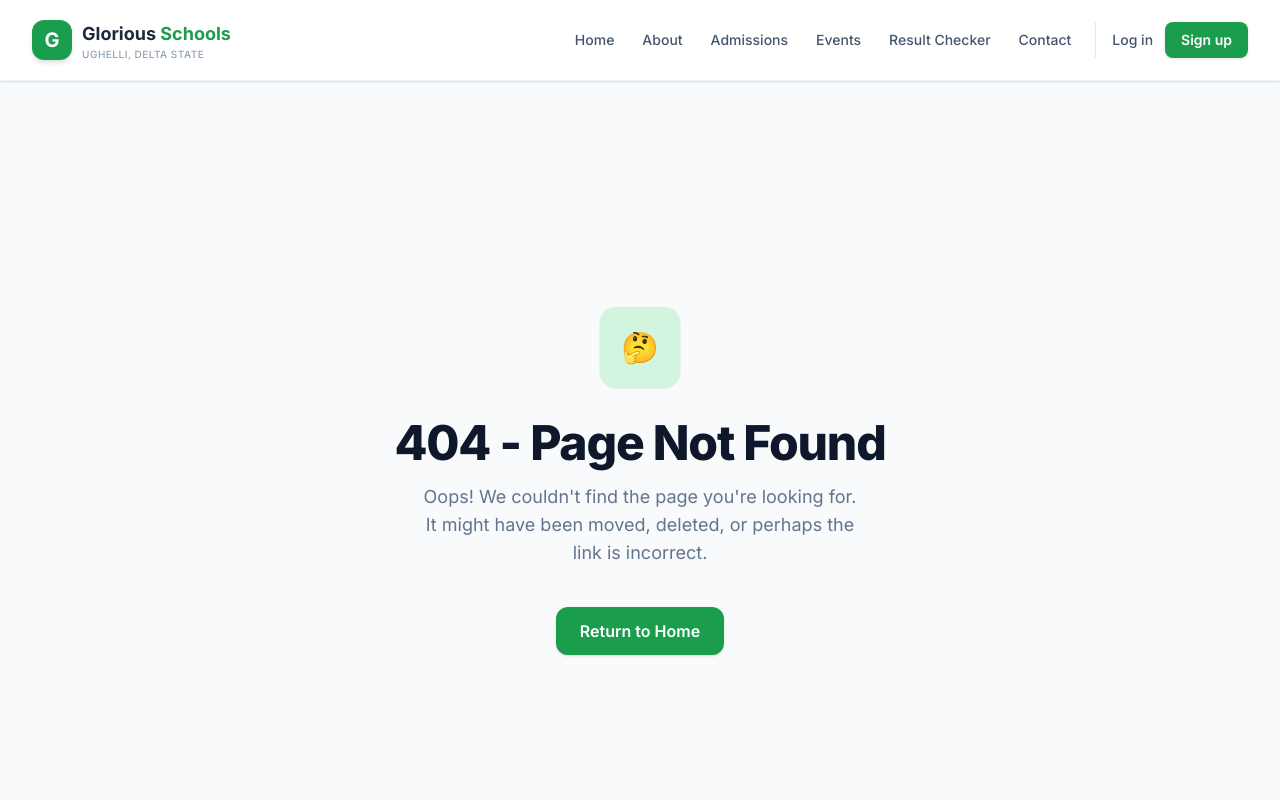
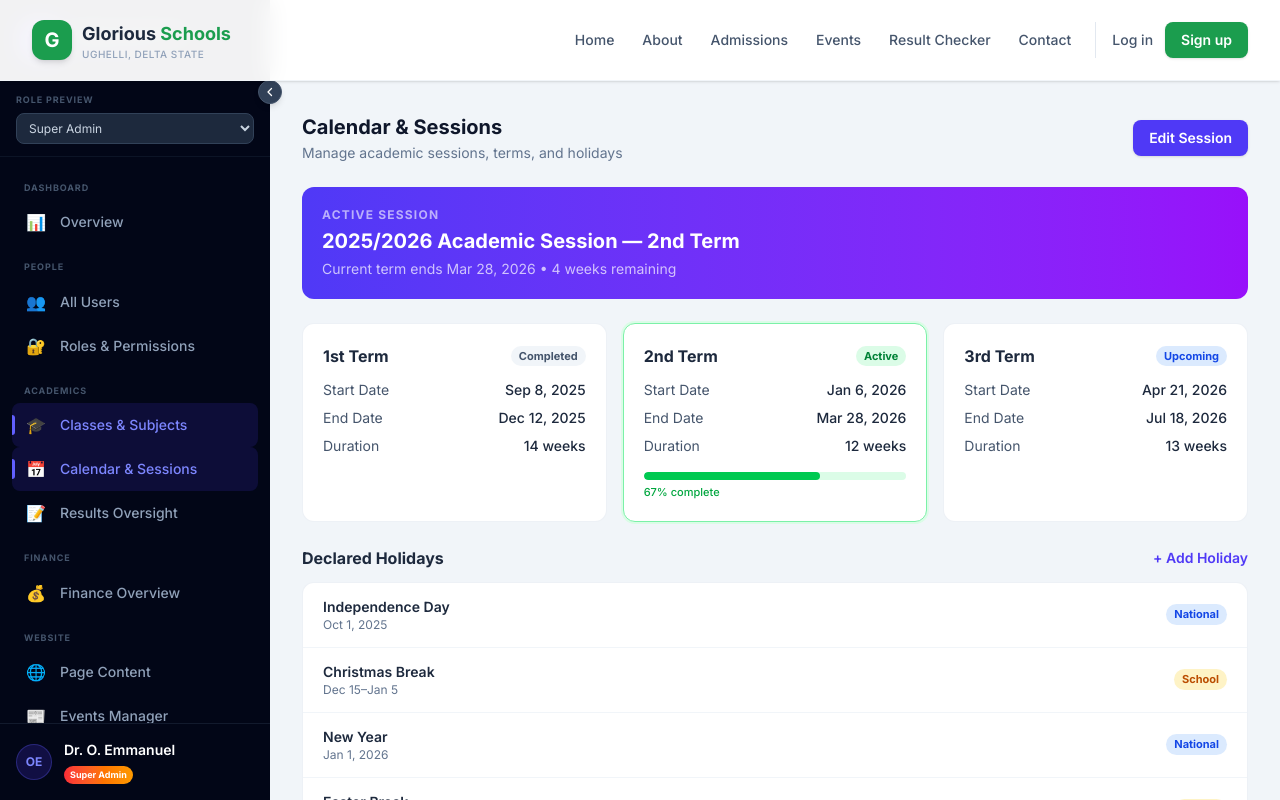
Before and after one commit to efebryan/glorious-school, a Next.js app: page /admin/academics/calendar in a window 1280 px wide. Before the commit this address had no page. Shown: the top 800 px of the page. Built offline with nearby package versions, Linux system fonts and the light colour scheme.

Commit message:
auto-commit: 4/23/2026, 5:06:05 PM

```diff
--- /dev/null
+++ b/src/app/admin/academics/calendar/page.tsx
@@ -0,0 +1,86 @@
+"use client";
+
+const TERMS = [
+  { name: "1st Term", start: "Sep 8, 2025", end: "Dec 12, 2025", weeks: 14, status: "Completed" },
+  { name: "2nd Term", start: "Jan 6, 2026", end: "Mar 28, 2026", weeks: 12, status: "Active" },
+  { name: "3rd Term", start: "Apr 21, 2026", end: "Jul 18, 2026", weeks: 13, status: "Upcoming" },
+];
+
+const HOLIDAYS = [
+  { name: "Independence Day", date: "Oct 1, 2025", type: "National" },
+  { name: "Christmas Break", date: "Dec 15–Jan 5", type: "School" },
+  { name: "New Year", date: "Jan 1, 2026", type: "National" },
+  { name: "Easter Break", date: "Apr 3–6, 2026", type: "School" },
+  { name: "Workers' Day", date: "May 1, 2026", type: "National" },
+  { name: "Children's Day", date: "May 27, 2026", type: "National" },
+  { name: "Mid-Term Break", date: "Jun 20–28, 2026", type: "School" },
+];
+
+const STATUS_COLORS: Record<string, string> = {
+  Completed: "bg-slate-100 text-slate-600",
+  Active: "bg-green-100 text-green-700",
+  Upcoming: "bg-blue-100 text-blue-700",
+};
+
+export default function CalendarPage() {
+  return (
+    <div className="p-4 sm:p-6 lg:p-8 max-w-[1400px] mx-auto space-y-6">
+      <div className="flex flex-col sm:flex-row sm:items-center sm:justify-between gap-3">
+        <div>
+          <h1 className="text-xl font-bold text-slate-900">Calendar & Sessions</h1>
+          <p className="text-sm text-slate-500 mt-0.5">Manage academic sessions, terms, and holidays</p>
+        </div>
+        <button className="px-4 py-2 bg-indigo-600 hover:bg-indigo-700 text-white text-sm font-semibold rounded-lg transition-colors shadow-sm">Edit Session</button>
+      </div>
+
+      {/* Active Session Banner */}
+      <div className="bg-gradient-to-r from-indigo-600 to-purple-600 rounded-xl p-5 text-white">
+        <p className="text-xs font-bold uppercase tracking-widest text-white/60 mb-1">Active Session</p>
+        <h2 className="text-xl font-bold">2025/2026 Academic Session — 2nd Term</h2>
+        <p className="text-sm text-white/70 mt-1">Current term ends Mar 28, 2026 • 4 weeks remaining</p>
+      </div>
+
+      {/* Term Cards */}
+      <div className="grid grid-cols-1 md:grid-cols-3 gap-4">
+        {TERMS.map((t, i) => (
+          <div key={i} className={`bg-white rounded-xl border p-5 ${t.status === "Active" ? "border-green-300 ring-2 ring-green-100" : "border-slate-200/60"}`}>
+            <div className="flex items-center justify-between mb-3">
+              <h3 className="font-bold text-slate-800">{t.name}</h3>
+              <span className={`text-[11px] font-bold px-2 py-0.5 rounded-full ${STATUS_COLORS[t.status]}`}>{t.status}</span>
+            </div>
+            <div className="space-y-2 text-sm text-slate-600">
+              <div className="flex justify-between"><span>Start Date</span><span className="font-medium text-slate-800">{t.start}</span></div>
+              <div className="flex justify-between"><span>End Date</span><span className="font-medium text-slate-800">{t.end}</span></div>
+              <div className="flex justify-between"><span>Duration</span><span className="font-medium text-slate-800">{t.weeks} weeks</span></div>
+            </div>
+            {t.status === "Active" && (
+              <div className="mt-4">
+                <div className="h-2 bg-green-100 rounded-full overflow-hidden"><div className="h-full bg-green-500 rounded-full" style={{ width: "67%" }} /></div>
+                <p className="text-[11px] text-green-600 font-medium mt-1">67% complete</p>
+              </div>
+            )}
+          </div>
+        ))}
+      </div>
+
+      {/* Holidays */}
+      <div className="space-y-3">
+        <div className="flex items-center justify-between">
+          <h2 className="text-base font-bold text-slate-800">Declared Holidays</h2>
+          <button className="text-sm text-indigo-600 font-semibold hover:underline">+ Add Holiday</button>
+        </div>
+        <div className="bg-white rounded-xl border border-slate-200/60 divide-y divide-slate-100">
+          {HOLIDAYS.map((h, i) => (
+            <div key={i} className="px-5 py-3.5 flex items-center justify-between">
+              <div>
+                <p className="text-sm font-semibold text-slate-800">{h.name}</p>
+                <p className="text-xs text-slate-500">{h.date}</p>
+              </div>
+              <span className={`text-[11px] font-bold px-2 py-0.5 rounded-full ${h.type === "National" ? "bg-blue-100 text-blue-700" : "bg-amber-100 text-amber-700"}`}>{h.type}</span>
+            </div>
+          ))}
+        </div>
+      </div>
+    </div>
+  );
+}
```
